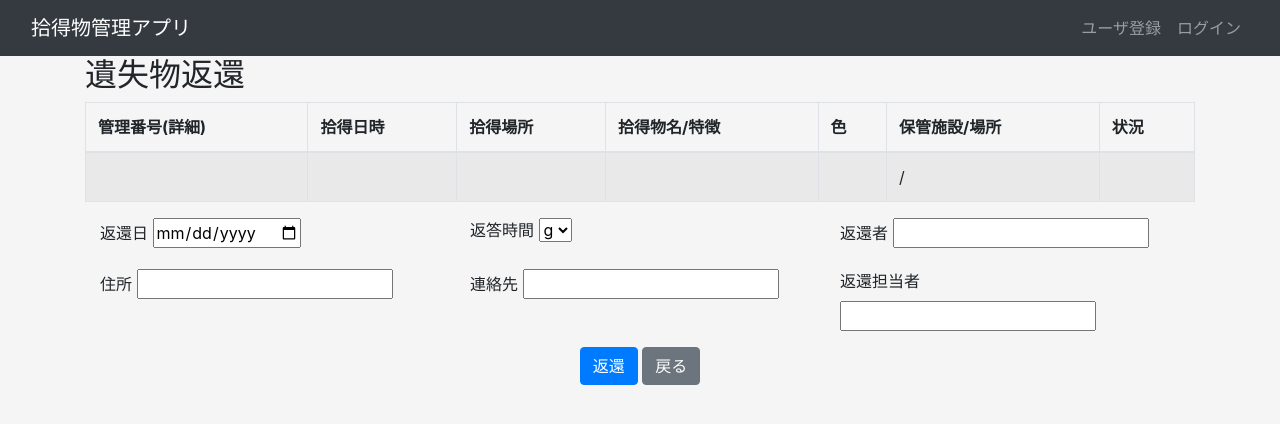
After one commit to sugar310sato/lostitem_app, a Flask app: template apps/return_item/templates/return_item/return_item.html in a window 1280 px wide. The commit adds this page. Shown: the top 424 px of the page. Run offline with Flask 3, Linux system fonts and the light colour scheme; the template is opened without the code that fills it: values that come from a table or form of the project are taken from there, others are empty; some libraries are stand-ins or nearby versions.

Commit message:
[add]返還機能の追加
遺失者への返還の処理を追加しました。

```diff
--- a/apps/return_item/forms.py
+++ b/apps/return_item/forms.py
@@ -1,10 +1,10 @@
 from flask_wtf.form import FlaskForm
 from wtforms.fields import DateField, SelectField, StringField, SubmitField
 
-from apps.config import MINUTE, TIMES
+from apps.config import DOCUMENT, MINUTE, TIMES
 
 
-# 遺失者返還フォーム
+# 遺失者連絡フォーム
 class LostNote(FlaskForm):
     lost_date = DateField("遺失日")
     lost_hour = SelectField(
@@ -57,3 +57,17 @@ class LostNote(FlaskForm):
     response_content = StringField("返答内容")
     response_remarks = StringField("備考")
     submit = SubmitField("連絡完了")
+
+
+# 返還フォーム
+class ReturnItemForm(FlaskForm):
+    return_date = DateField("返還日")
+    return_check = SelectField(
+        label="返答時間",
+        choices=DOCUMENT,
+    )
+    return_person = StringField("返還者")
+    return_address = StringField("住所")
+    return_tel = StringField("連絡先")
+    return_manager = StringField("返還担当者")
+    submit = SubmitField("返還")
--- a/apps/return_item/templates/return_item/index.html
+++ b/apps/return_item/templates/return_item/index.html
@@ -5,7 +5,7 @@
 <p>拾得物の遺失者への連絡業務や、返還業務を行います。</p>
 <div class="mb-3">
     <a href="{{ url_for('return_item.note', item_id=lostitem.id) }}" class="btn btn-primary">遺失者連絡</a>
-    <a href="{{ url_for('return_item.item', item_id=lostitem.id) }}" class="btn btn-primary">返還</a>
+    <a href="{{ url_for('return_item.item_return', item_id=lostitem.id) }}" class="btn btn-primary">返還</a>
 </div>
 <table class="table table-bordered table-striped">
     <thead>
--- /dev/null
+++ b/apps/return_item/templates/return_item/return_item.html
@@ -0,0 +1,54 @@
+{% extends "register/base.html" %}
+{% block title %}遺失物返還{% endblock %}
+{% block content %}
+<h2>遺失物返還</h2>
+<table class="table table-bordered table-striped">
+    <thead>
+        <tr>
+            <th>管理番号(詳細)</th>
+            <th>拾得日時</th>
+            <th>拾得場所</th>
+            <th>拾得物名/特徴</th>
+            <th>色</th>
+            <th>保管施設/場所</th>
+            <th>状況</th>
+        </tr>
+    </thead>
+    <tbody>
+        <tr>
+            <td>
+                <a href="{{ url_for('items.detail', item_id=lostitem.id) }}">{{ lostitem.id }}</a>
+            </td>
+            <td>{{ lostitem.get_item.strftime('%Y/%m/%d') if lostitem.get_item is not none else "" }} {{
+                lostitem.get_item_hour }}{{
+                lostitem.get_item_minute }}</td>
+            <td>{{ lostitem.find_area }}</td>
+            <td>{{ lostitem.item_feature }}</td>
+            <td>{{ lostitem.item_color }}</td>
+            <td>{{ lostitem.item_storage }}/{{ lostitem.item_storage_place }}</td>
+            <td>{{ lostitem.item_situation }}
+            </td>
+        </tr>
+    </tbody>
+</table>
+
+<form action="{{ url_for('return_item.item_return', item_id=lostitem.id) }}" , method="post">
+    {{ form.csrf_token }}
+    <div class="container">
+        <div class="row mb-3">
+            <div class="col-4">{{ form.return_date.label }} {{ form.return_date }}</div>
+            <div class="col-4">{{ form.return_check.label }} {{ form.return_check }}</div>
+            <div class="col-4">{{ form.return_person.label }} {{ form.return_person }}</div>
+        </div>
+        <div class="row mb-3">
+            <div class="col-4">{{ form.return_address.label }} {{ form.return_address }}</div>
+            <div class="col-4">{{ form.return_tel.label }} {{ form.return_tel }}</div>
+            <div class="col-4">{{ form.return_manager.label }} {{ form.return_manager }}</div>
+        </div>
+    </div>
+    <div class="text-center">
+        {{ form.submit(class="btn btn-primary") }}
+        <a href="{{ url_for('return_item.item', item_id=lostitem.id) }}" class="btn btn-secondary">戻る</a>
+    </div>
+</form>
+{% endblock %}
```
Also changed, not shown: apps/items/templates/items/index.html (+1 -7 lines), apps/register/models.py (+9 -1 lines), apps/return_item/views.py (+18 -1 lines), migrations/versions/b56fa00856c7_.py (renamed from migrations/versions/a30563efde4a_.py, +9 -3 lines), 1 other file.
